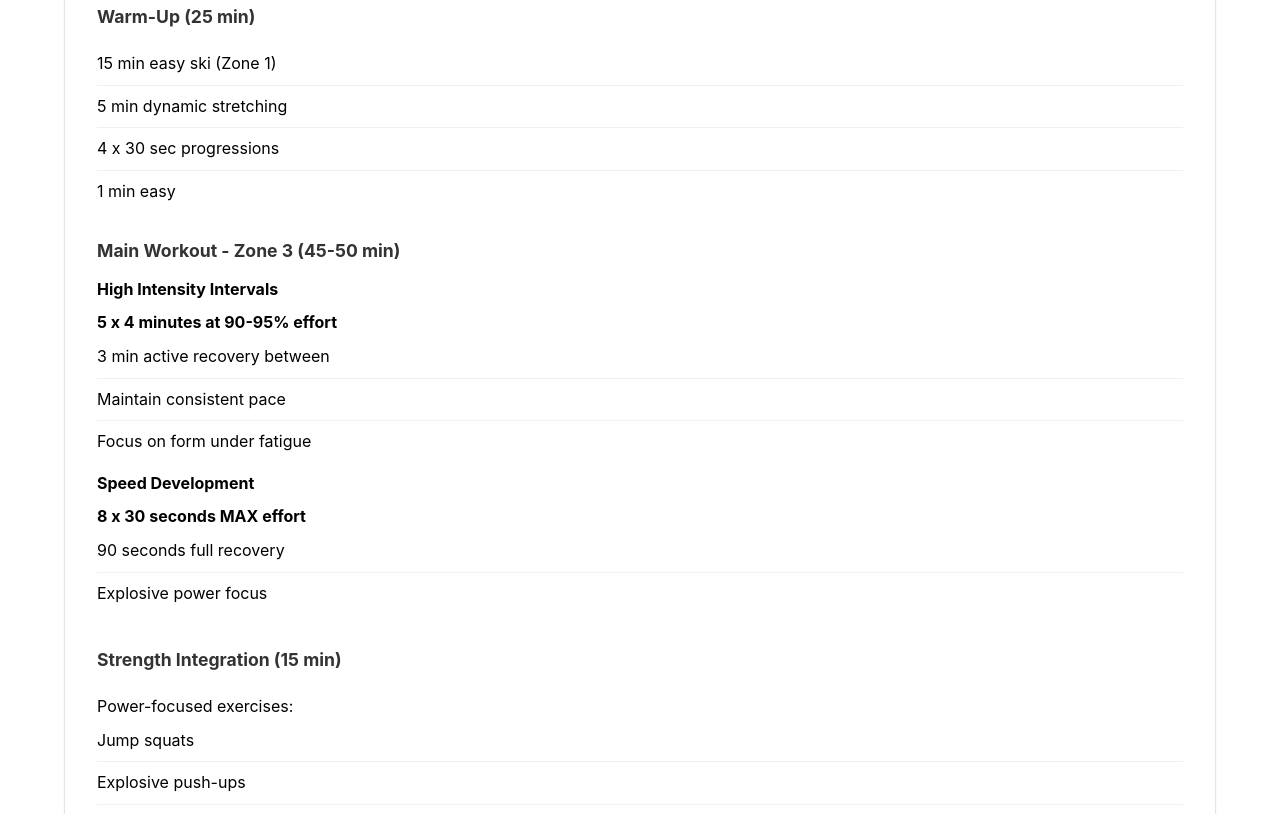
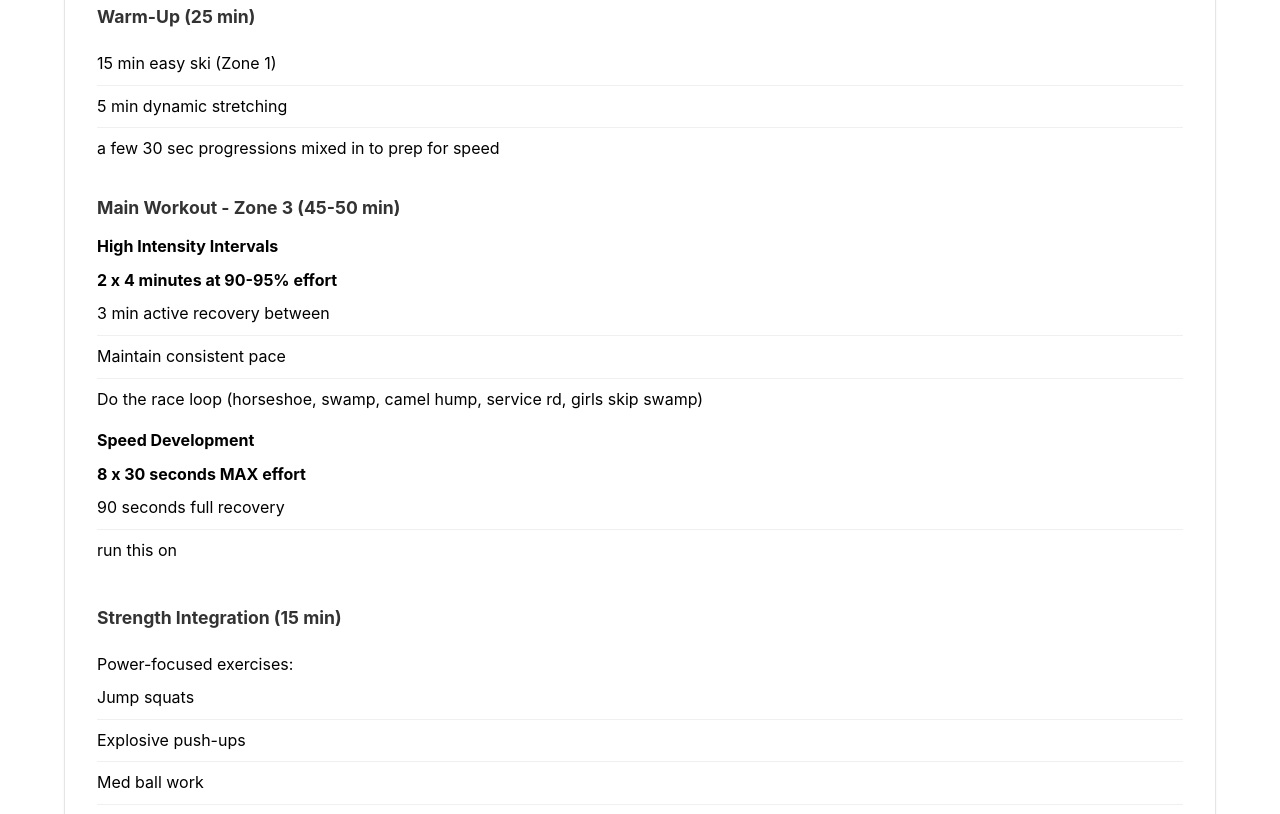
Before and after one commit to jimbike/rapidsnordic, an Astro site in the folder rapidsnordic-astro/: page /workouts/2025-11-25-workout in a window 1280 px wide. Shown: the part 440-1254 px from the top of the page. Built offline with nearby package versions, Linux system fonts and the light colour scheme; Astro itself is replaced by a stand-in of ours.

Commit message:
MacBook-Pro-3.local 2025-11-22:8:27:24

```diff
--- a/rapidsnordic-astro/src/content/workouts/2025-11-25-workout.md
+++ b/rapidsnordic-astro/src/content/workouts/2025-11-25-workout.md
@@ -21,21 +21,20 @@ focus: "High Intensity"
 ### Warm-Up (25 min)
 - 15 min easy ski (Zone 1)
 - 5 min dynamic stretching
-- 4 x 30 sec progressions
-- 1 min easy
+- a few 30 sec progressions mixed in to prep for speed
 
 ### Main Workout - Zone 3 (45-50 min)
 
 #### High Intensity Intervals
-- **5 x 4 minutes at 90-95% effort**
+- **2 x 4 minutes at 90-95% effort**
   - 3 min active recovery between
   - Maintain consistent pace
-  - Focus on form under fatigue
+  - Do the race loop (horseshoe, swamp, camel hump, service rd, girls skip swamp)
 
 #### Speed Development
 - **8 x 30 seconds MAX effort**
   - 90 seconds full recovery
-  - Explosive power focus
+  - run this on
 
 ### Strength Integration (15 min)
 - Power-focused exercises:
```
